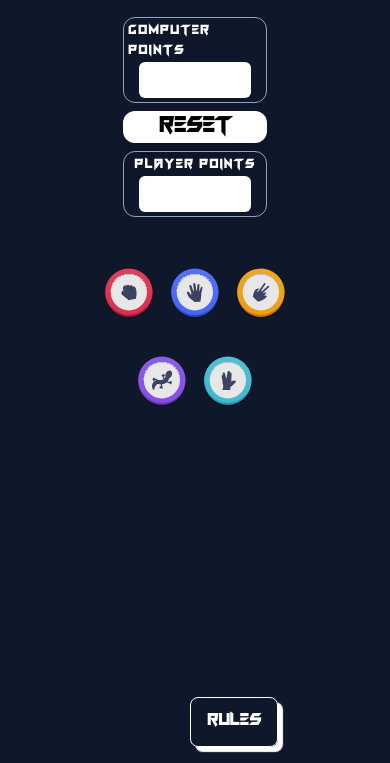
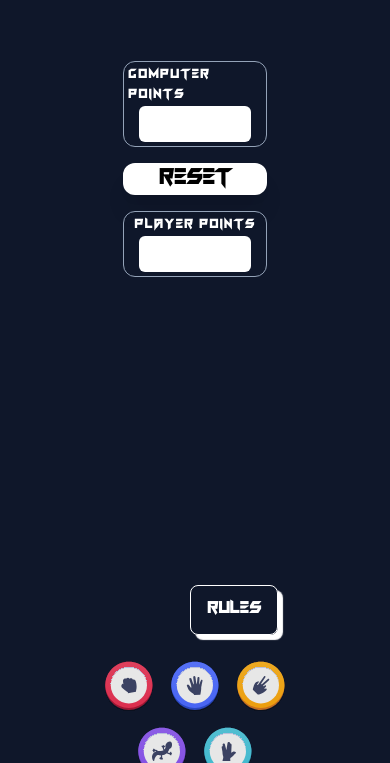
Before and after one commit to AdvaitParab12/RPSLS-Showdown, a website built with Parcel: page src/index.html in a window 390 px wide. Shown: the part 81-844 px from the top of the page. Built offline with nearby package versions, Linux system fonts and the light colour scheme.

Commit message:
responsiveness added

```diff
--- a/src/index.css
+++ b/src/index.css
@@ -21,3 +21,9 @@
 /* .circle {
   @apply h-36 w-36 border border-black rounded-full flex justify-center items-center transition-all duration-300 cursor-pointer hover:scale-110 hover:rotate-12;
 } */
+
+@media (min-height: 600px) {
+  .pentagon-container {
+    margin-top: 24rem; /* Equivalent to mt-96 */
+  }
+}
--- a/src/index.html
+++ b/src/index.html
@@ -11,7 +11,7 @@
       class="h-screen flex flex-col items-center bg-slate-900 overflow-hidden"
     >
       <!-- Title Section -->
-      <section class="title flex justify-center m-5">
+      <section class="title flex justify-center m-5 mb-16">
         <h1
           class="text-2xl font-bold border border-slate-600 p-3 rounded-lg text-white tracking-widest"
         >
@@ -20,7 +20,7 @@
       </section>
 
       <!-- Points Section -->
-      <section class="flex flex-col w-36 gap-2 lg:flex lg:flex-row lg:justify-around lg:gap-10 lg:w-full">
+      <section class="flex flex-col w-36 gap-4 lg:flex lg:flex-row lg:justify-around lg:gap-10 lg:w-full">
         <!-- Computer Points -->
         <div
           class="p-1 border border-slate-400 flex flex-col justify-center items-center lg:p-4 rounded-xl"
@@ -104,7 +104,7 @@
       <p class="display-winner px-4 text-white relative lg:-top-10 tracking-widest"></p>
       <section>
         <button
-          class="rules-btn fixed bottom-4 right-28 grid place-items-center p-4 rounded-lg border border-white shadow-[5px_5px_1px_white] transition-transform duration-400 ease-linear cursor-pointer text-white font-semibold text-lg leading-4 hover:scale-110"
+          class="rules-btn h-600:mb-28 fixed bottom-4 right-28 grid place-items-center p-4 rounded-lg border border-white shadow-[5px_5px_1px_white] transition-transform duration-400 ease-linear cursor-pointer text-white font-semibold text-lg leading-4 hover:scale-110"
         >
           RULES
         </button>
--- a/tailwind.config.js
+++ b/tailwind.config.js
@@ -6,6 +6,9 @@ module.exports = {
       fontFamily: {
         custom: ["Game", "sans-serif"],
       },
+      screens: {
+        "h-600": { raw: "(min-height: 720px)" },
+      },
     },
   },
   plugins: [],
```
